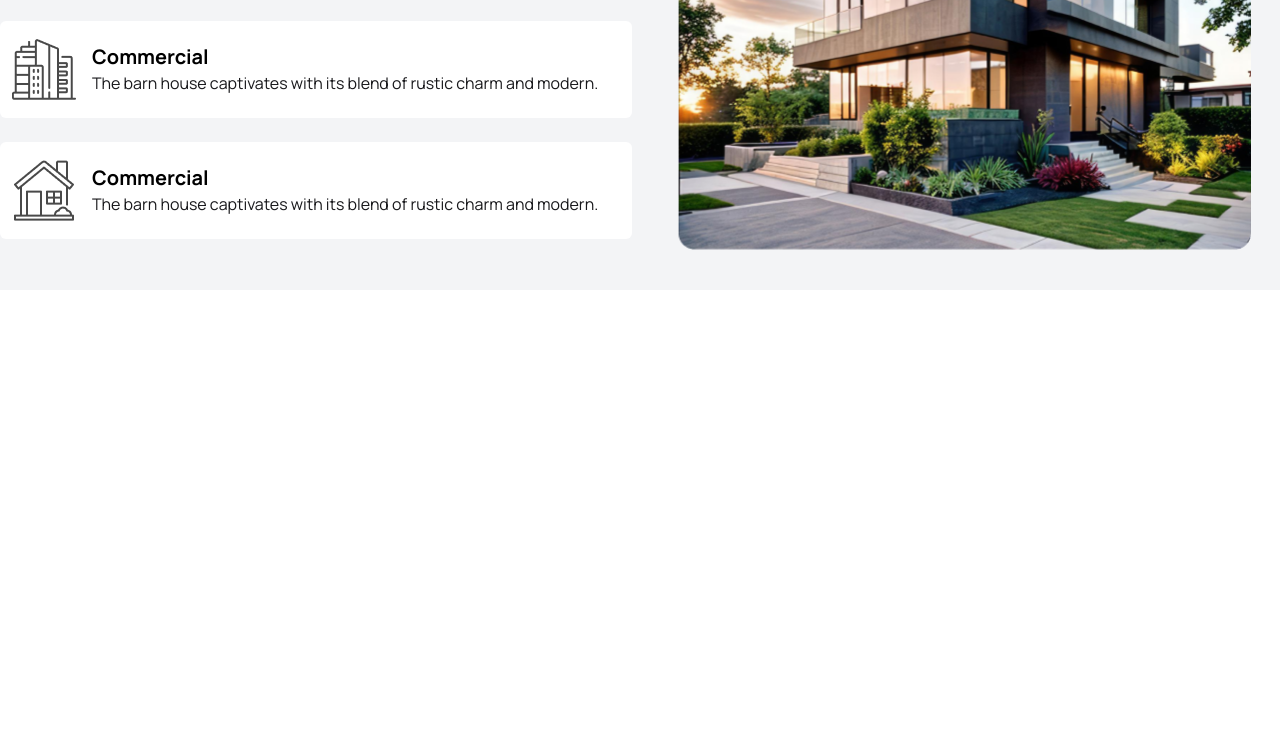
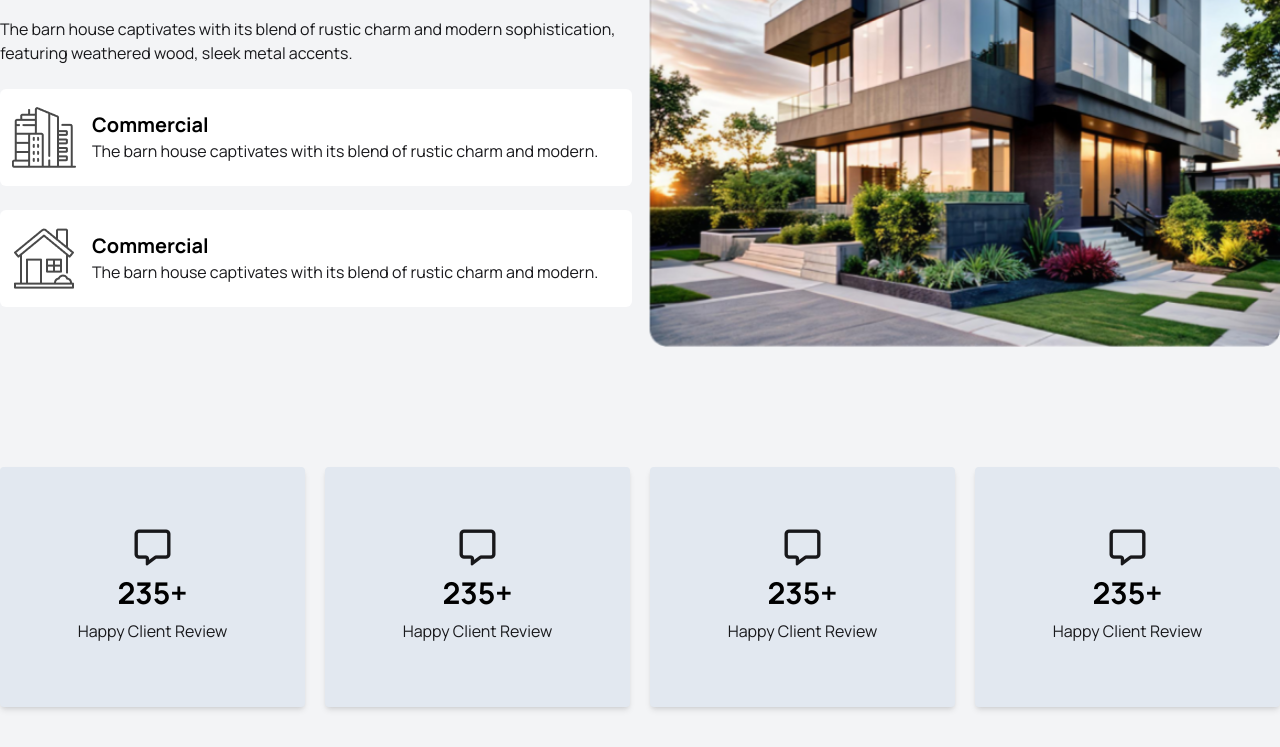
Before and after one commit to mohammadmostofa/tailwind-and-daisyUI-project-three, a plain HTML site: page index.html in a window 1280 px wide. Shown: the part 1262-2009 px from the top of the page. Before the commit the page ends 1552 px from the top, so only its background shows below. Drawn offline with nearby package versions, Linux system fonts and the light colour scheme.

Commit message:
added in count box section done

```diff
--- a/index.html
+++ b/index.html
@@ -153,14 +153,14 @@
   </header>
 
 
-  <main class="bg-gray-100">
+  <main>
 
     <!-- About Us section start -->
 
-    <section class="container mx-auto">
+    <section class=" bg-gray-100 py-10">
 
       <!-- About main container start -->
-      <div class="py-10   grid sm:grid-col-1 md:grid-cols-2  justify-between items-center gap-x-4 gap-y-10">
+      <div class="container mx-auto py-10   grid sm:grid-col-1 md:grid-cols-2  justify-between items-center  gap-x-4 gap-y-10">
 
         <!-- About text content start-->
         <div>
@@ -214,7 +214,7 @@
 
         <!-- About images content start -->
         <div>
-          <img class="mx-auto" src="images/Rectangle.png" alt="">
+          <img class="w-full" src="images/Rectangle.png" alt="">
         </div>
         <!-- About images content end -->
 
@@ -222,12 +222,60 @@
 
       </div>
       <!-- About main container end -->
+    </section>
+       <!-- About Us section end -->
 
 
+    <!-- count box section start -->
+    <section class=" bg-gray-100 py-10">
+
+      <div class="container mx-auto">
+
+        <!-- count container start -->
+     <div class="grid grid-cols-1 md:grid-cols-3  lg:grid-cols-4 justify-center items-center text-center  gap-5  ">
+
+    <!-- count-box-one -->
+     <div class=" flex flex-col justify-center items-center text-center bg-slate-200 h-60  shadow-md rounded-sm ">
+
+      <a href=""><i class="fa-regular fa-message text-4xl"></i></a>
+      <h3 class="text-3xl text-black font-bold py-2">235+</h3>
+      <p class="text-base">Happy Client Review</p>
+
+     </div>
+    <!-- count-box-two -->
+     <div class=" flex flex-col justify-center items-center text-center bg-slate-200  h-60 shadow-md rounded-sm ">
+
+      <a href=""><i class="fa-regular fa-message text-4xl"></i></a>
+      <h3 class="text-3xl text-black font-bold py-2">235+</h3>
+      <p class="text-base">Happy Client Review</p>
+
+     </div>
+    <!-- count-box-three-->
+     <div class=" flex flex-col justify-center items-center text-center bg-slate-200 h-60 shadow-md rounded-sm">
+
+      <a href=""><i class="fa-regular fa-message text-4xl"></i></a>
+      <h3 class="text-3xl text-black font-bold py-2">235+</h3>
+      <p class="text-base">Happy Client Review</p>
+
+     </div>
+    <!-- count-box-four -->
+     <div class=" flex flex-col justify-center items-center text-center bg-slate-200   h-60 shadow-md rounded-sm">
+
+      <a href=""><i class="fa-regular fa-message text-4xl"></i></a>
+      <h3 class="text-3xl text-black font-bold py-2">235+</h3>
+      <p class="text-base">Happy Client Review</p>
+
+     </div>
+
+     </div>
+     <!-- count container start -->
+
+      </div>
 
     </section>
+  <!-- count box section end -->
 
-    <!-- About Us section end -->
+
 
   </main>
 
```
